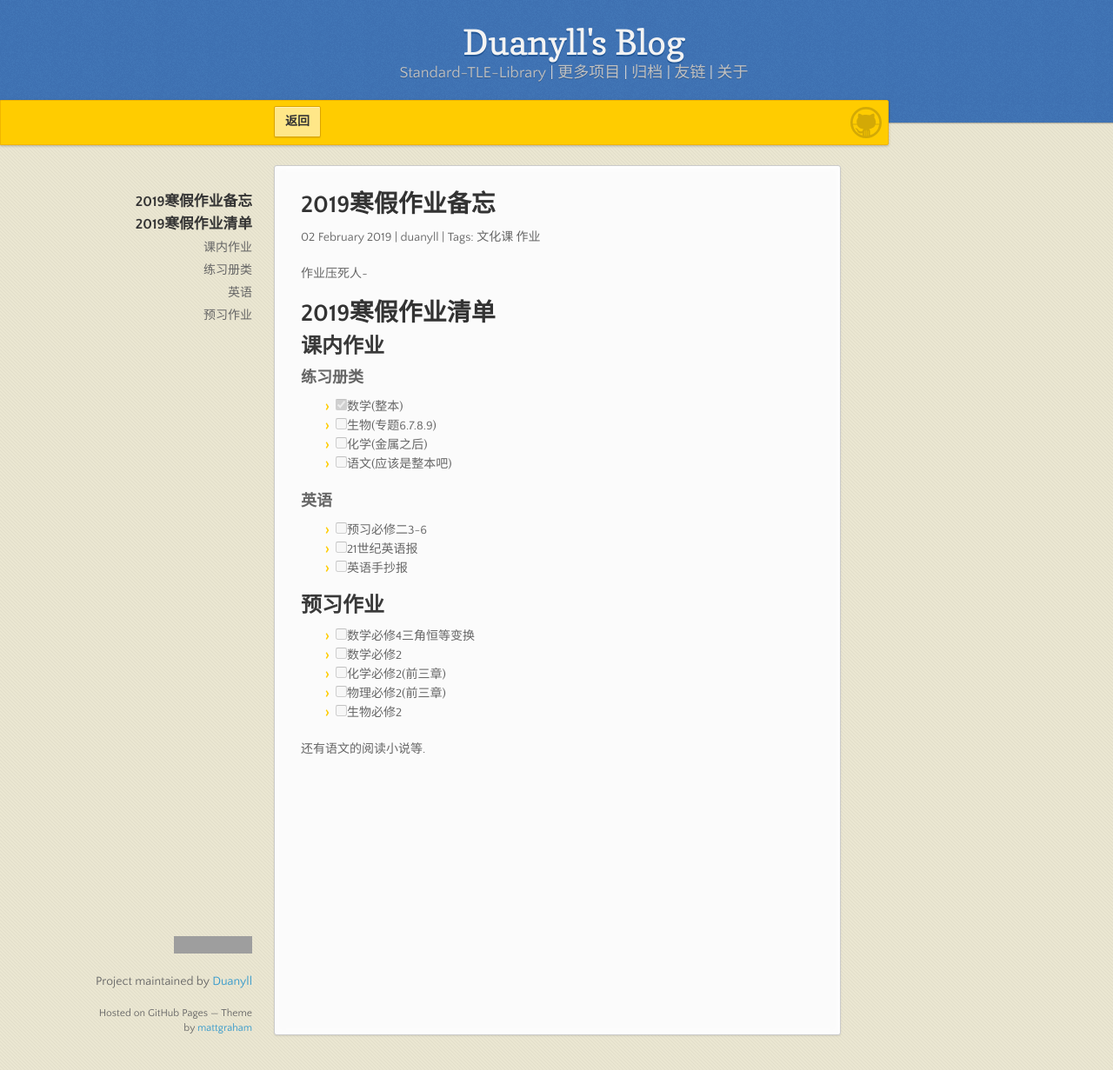
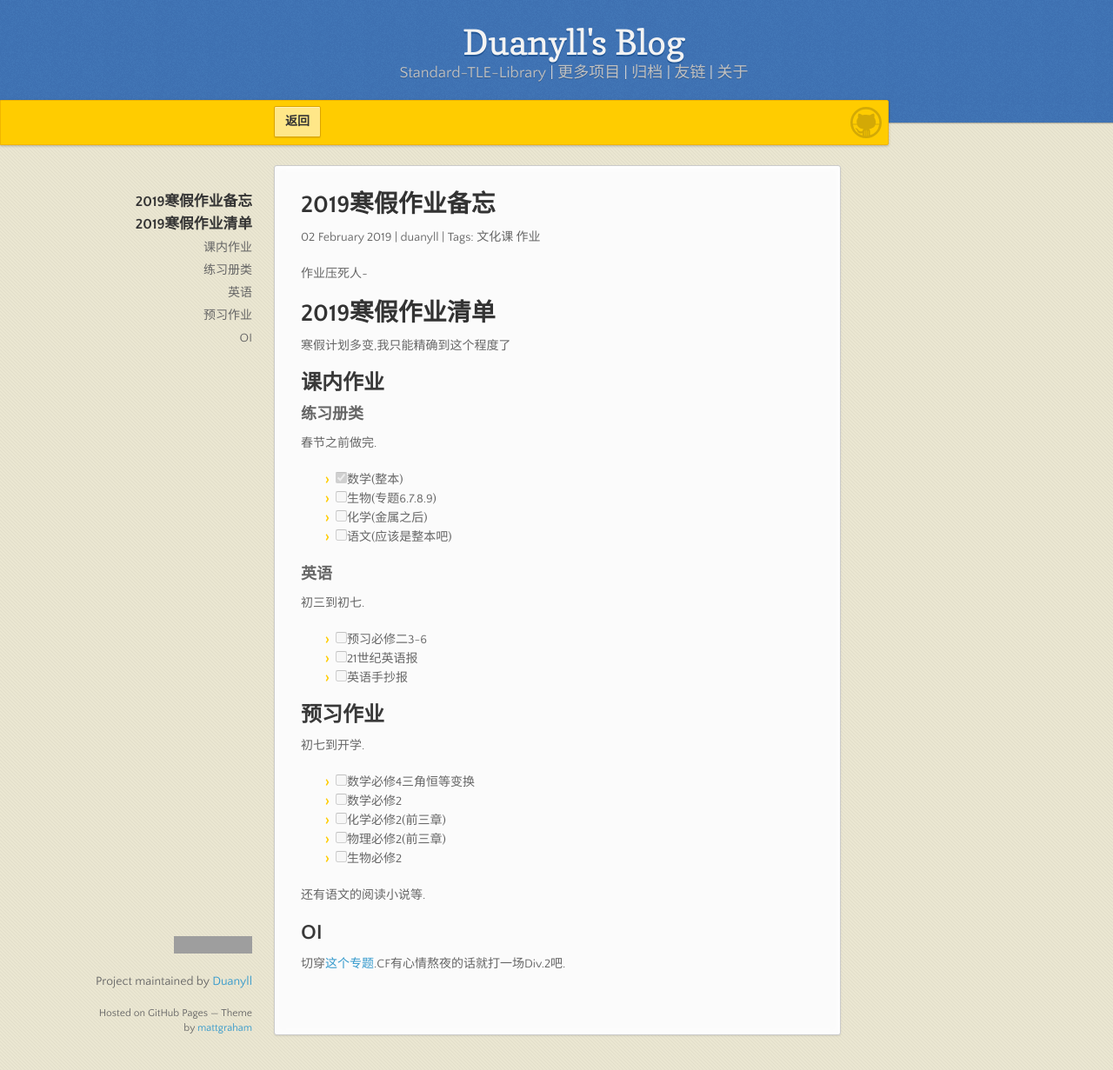
Before and after one commit to Duanyll/duanyll.com, a Jekyll site: the page built from _posts/2019-2-2-Winter-Homework.md, in a window 1280 px wide and 1231 px high. Shown: the whole window at 87% size. Built offline with Jekyll 4.4.1, drawn with Linux system fonts in a browser that asks for light colours; our own code applies the rules of GitHub Pages for plain Markdown files; comment, search, counter and statistics services are not loaded; grey boxes are pictures that could not be loaded.

Commit message:
修改一篇文章

```diff
--- a/_posts/2019-2-2-Winter-Homework.md
+++ b/_posts/2019-2-2-Winter-Homework.md
@@ -10,9 +10,13 @@ title: 2019寒假作业备忘
 
 # 2019寒假作业清单
 
+寒假计划多变,我只能精确到这个程度了
+
 ## 课内作业
 
 ### 练习册类
+
+春节之前做完.
 
 - [x] 数学(整本)
 - [ ] 生物(专题6.7.8.9)
@@ -21,11 +25,15 @@ title: 2019寒假作业备忘
 
 ### 英语
 
+初三到初七.
+
 - [ ] 预习必修二3-6
 - [ ] 21世纪英语报
 - [ ] 英语手抄报
 
 ## 预习作业
+
+初七到开学.
 
 - [ ] 数学必修4三角恒等变换
 - [ ] 数学必修2
@@ -34,3 +42,7 @@ title: 2019寒假作业备忘
 - [ ] 生物必修2
 
 还有语文的阅读小说等.
+
+## OI
+
+切穿[这个专题](https://vjudge.net/contest/281527#rank).CF有心情熬夜的话就打一场Div.2吧.
```
